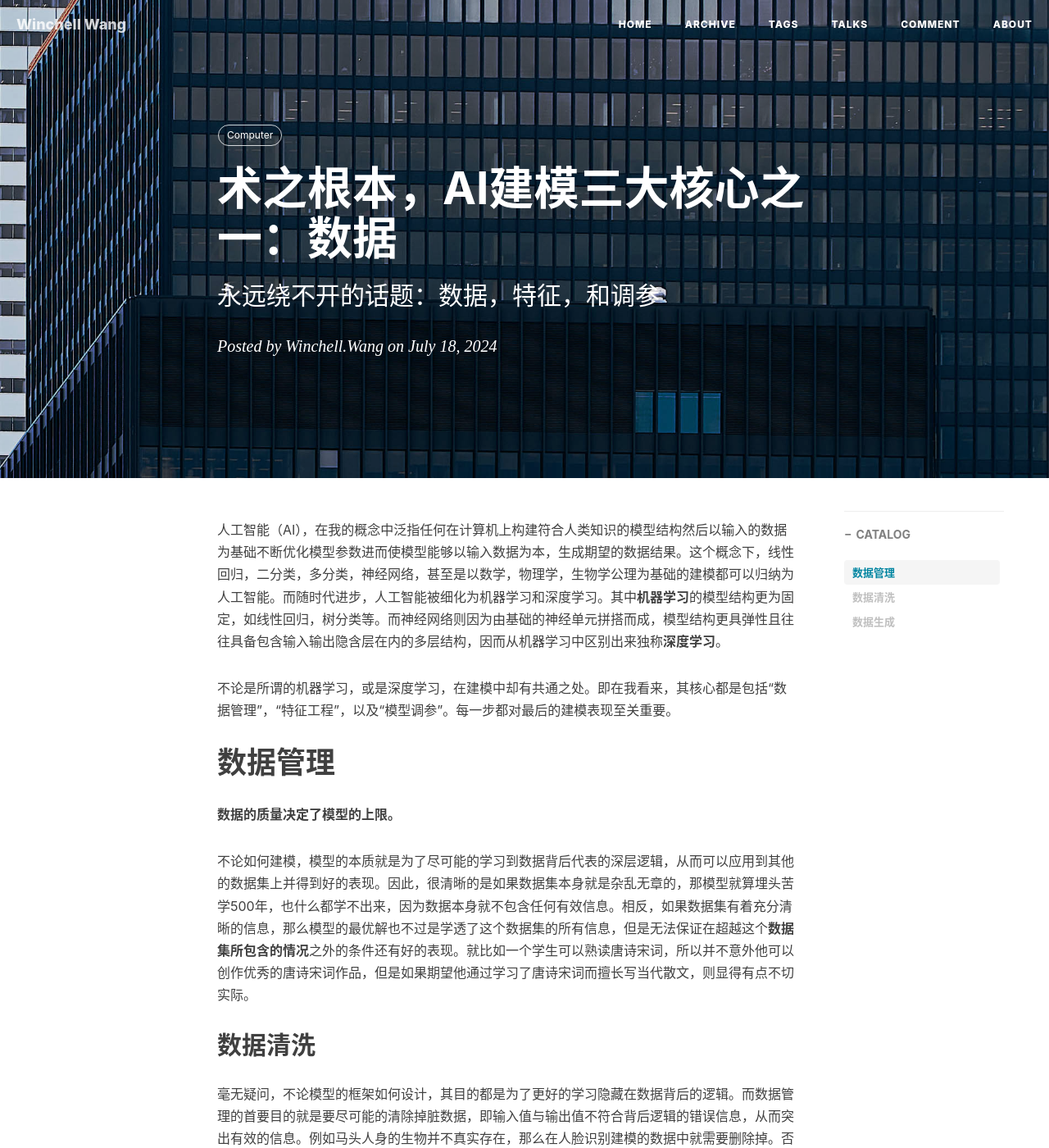
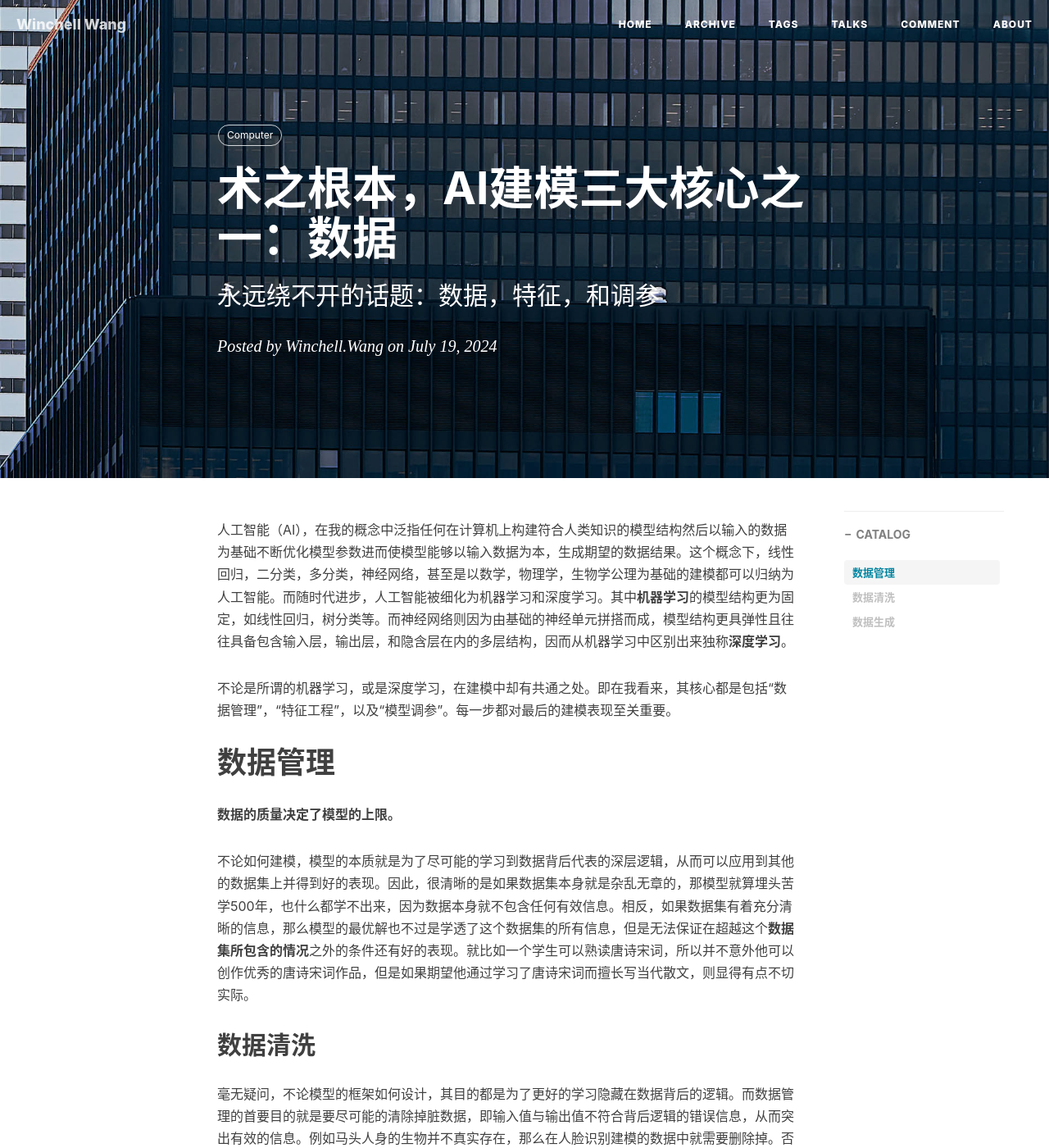
Before and after one commit to WinchellWang/winchellwang.github.io, a Jekyll site: the page built from _posts/2024-07-19-core_concept_ai_model_1.md, in a window 1280 px wide and 1400 px high. Shown: the whole window at 82% size. Built offline with Jekyll 4.4.1, drawn with Linux system fonts in a browser that asks for light colours; nearby versions of some CDN libraries; comment, search, counter and statistics services are not loaded; some of the changed text lies outside the part shown.

Commit message:
New Post

````diff
--- a/_posts/2024-07-18-core_concept_ai_model_1.md
+++ b/_posts/2024-07-19-core_concept_ai_model_1.md
@@ -2,7 +2,7 @@
 layout: post
 title: 术之根本，AI建模三大核心之一：数据
 subtitle: 永远绕不开的话题：数据，特征，和调参
-date: 2024-07-18
+date: 2024-07-19
 author: Winchell.Wang
 header-img: "img/post-bg-tech.jpg"
 tags:
@@ -11,7 +11,7 @@ header-mask: 0.1
 catalog: true
 ---
 
-人工智能（AI），在我的概念中泛指任何在计算机上构建符合人类知识的模型结构然后以输入的数据为基础不断优化模型参数进而使模型能够以输入数据为本，生成期望的数据结果。这个概念下，线性回归，二分类，多分类，神经网络，甚至是以数学，物理学，生物学公理为基础的建模都可以归纳为人工智能。而随时代进步，人工智能被细化为机器学习和深度学习。其中**机器学习**的模型结构更为固定，如线性回归，树分类等。而神经网络则因为由基础的神经单元拼搭而成，模型结构更具弹性且往往具备包含输入输出隐含层在内的多层结构，因而从机器学习中区别出来独称**深度学习**。
+人工智能（AI），在我的概念中泛指任何在计算机上构建符合人类知识的模型结构然后以输入的数据为基础不断优化模型参数进而使模型能够以输入数据为本，生成期望的数据结果。这个概念下，线性回归，二分类，多分类，神经网络，甚至是以数学，物理学，生物学公理为基础的建模都可以归纳为人工智能。而随时代进步，人工智能被细化为机器学习和深度学习。其中**机器学习**的模型结构更为固定，如线性回归，树分类等。而神经网络则因为由基础的神经单元拼搭而成，模型结构更具弹性且往往具备包含输入层，输出层，和隐含层在内的多层结构，因而从机器学习中区别出来独称**深度学习**。
 
 不论是所谓的机器学习，或是深度学习，在建模中却有共通之处。即在我看来，其核心都是包括“数据管理”，“特征工程”，以及“模型调参”。每一步都对最后的建模表现至关重要。
 
@@ -51,9 +54,12 @@ def preprocess_data(en_data: List[str], zh_data: List[str]) -> List[Tuple[List[s
 
 ```python
 # 定义一个数据扩增展示函数
+
 # img为图像，aug为扩增方法
+
 def apply(img, aug, num_rows=2, num_cols=4, scale=1.5):
     # 扩增后的样本 list
+
     Y = [aug(img) for _ in range(num_rows * num_cols)]
 
     plt.figure(figsize=(10, 5))
@@ -76,6 +82,7 @@ from sklearn.model_selection import KFold
 import lightgbm as lgb
 
 # 做三次交叉验证，并随机打乱数据
+
 kf = KFold(n_splits=3, shuffle=True, random_state=2024)
 
 cv_scores = []
````
Also changed, not shown: other parts of _posts/2024-07-19-core_concept_ai_model_1.md (+5 -2 lines).
